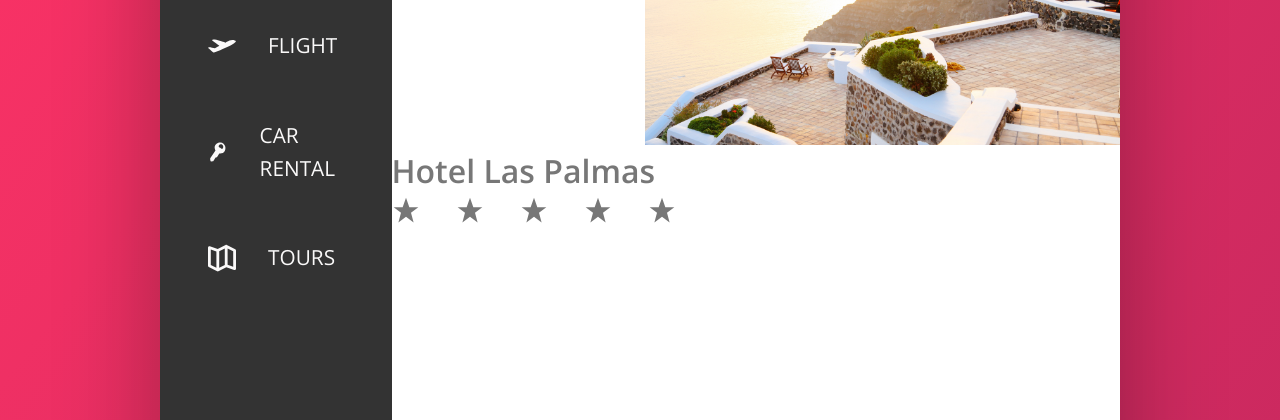
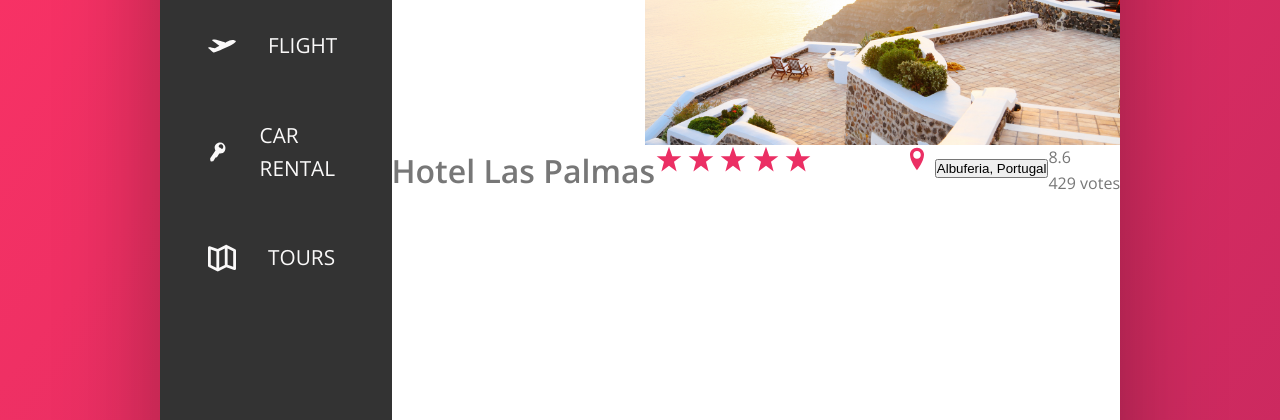
Before and after one commit to Sabrae/Trillo_CSS_Training, a website: page index.html in a window 1280 px wide. Shown: the part 380-800 px from the top of the page. Drawn offline with nearby package versions, Linux system fonts and the light colour scheme; files that its build step writes are made by us from their sources.

Commit message:
add hotel overview part

```diff
--- a/index.html
+++ b/index.html
@@ -104,25 +104,33 @@
                             Hotel Las Palmas
                         </h1>
                         <div class="overview__stars">
-                            <svg class="side-nav__icon">
+                            <svg class="overview__icon-star">
                                 <use xlink:href="img/sprite.svg#icon-star"></use>
                             </svg>
-                            <svg class="side-nav__icon">
+                            <svg class="overview__icon-star">
                                 <use xlink:href="img/sprite.svg#icon-star"></use>
                             </svg>
-                            <svg class="side-nav__icon">
+                            <svg class="overview__icon-star">
                                 <use xlink:href="img/sprite.svg#icon-star"></use>
                             </svg>
-                            <svg class="side-nav__icon">
+                            <svg class="overview__icon-star">
                                 <use xlink:href="img/sprite.svg#icon-star"></use>
                             </svg>
-                            <svg class="side-nav__icon">
+                            <svg class="overview__icon-star">
                                 <use xlink:href="img/sprite.svg#icon-star"></use>
                             </svg>
                         </div>
 
                         <div class="overview__location">
+                            <svg class="overview__icon-location">
+                                <use xlink:href="img/sprite.svg#icon-location-pin"></use>
+                            </svg>
+                            <button class="btn-inline">Albuferia, Portugal</button>
+                        </div>
 
+                        <div class="overview__rating">
+                            <div class="overview__rating-average">8.6</div>
+                            <div class="overview__rating-count">429 votes</div>
                         </div>
 
                     </div>
--- a/sass/_components.scss
+++ b/sass/_components.scss
@@ -140,7 +140,7 @@
     top: 0;
     left: 0;
     height: 100%;
-    width: 3px; //-
+    width: 3px;
     background-color: var(--color-primary);
     transform: scaleY(0);
     transition: transform 0.2s,
@@ -199,3 +199,40 @@
     display: block;
   }
 }
+
+////////////////////////////////////
+// HOTEL OVERVIEW
+.overview {
+  display: flex;
+
+  &__heading {
+
+  }
+
+  &__stars {
+    margin-right: auto;
+  }
+
+  &__icon-star,
+  &__icon-location {
+    width: 1.75rem;
+    height: 1.75rem;
+    fill: var(--color-primary);
+  }
+
+  &__location {
+
+  }
+
+  &__rating {
+
+  }
+
+  &__rating-average {
+
+  }
+
+  &__rating-count {
+
+  }
+}
```
